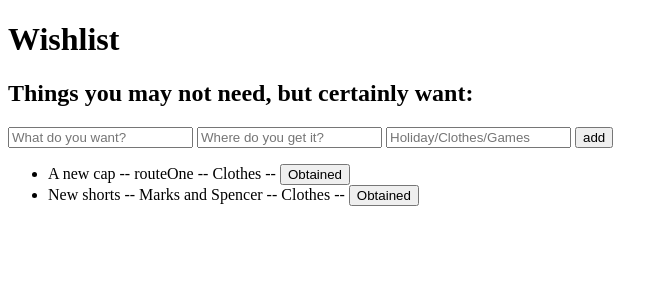
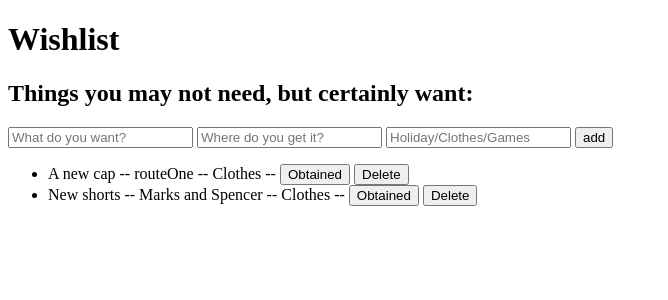
Before and after one commit to Henry-Tottle/wishlist, a Flask app: page /wishlist in a window 1280 px wide. Shown: the top 300 px of the page, without its empty margins (0-668 px from the left). Run offline with Flask 3, Linux system fonts and the light colour scheme; data comes from the database, SQL or seed files in the repository; both versions use the stored data as it was after the commit.

Commit message:
added delete route and form

```diff
--- a/app.py
+++ b/app.py
@@ -40,6 +40,15 @@ def markObtained():
 	connection.close()
 	return redirect('/wishlist')
 
+@app.route('/delete', methods=['POST'])
+def delete():
+	item_id = request.form['item_id']
+	connection = get_db_connection()
+	connection.execute('DELETE FROM items WHERE id =?', (item_id))
+	connection.commit()
+	connection.close()
+	return redirect('/wishlist')
+
 
 
 if __name__ == "__main__":
--- a/templates/index.html
+++ b/templates/index.html
@@ -27,6 +27,10 @@
             {% else %}
             item obtained
             {% endif %}
+            <form action="/delete" method="POST" style="display: inline;">
+                <input type="hidden" name="item_id" value="{{item.id}}">
+                <button type="submit">Delete</button>
+            </form>
         </li>
         {% endfor %}
     </ul>
```
Also changed, not shown: wishlist.db.
